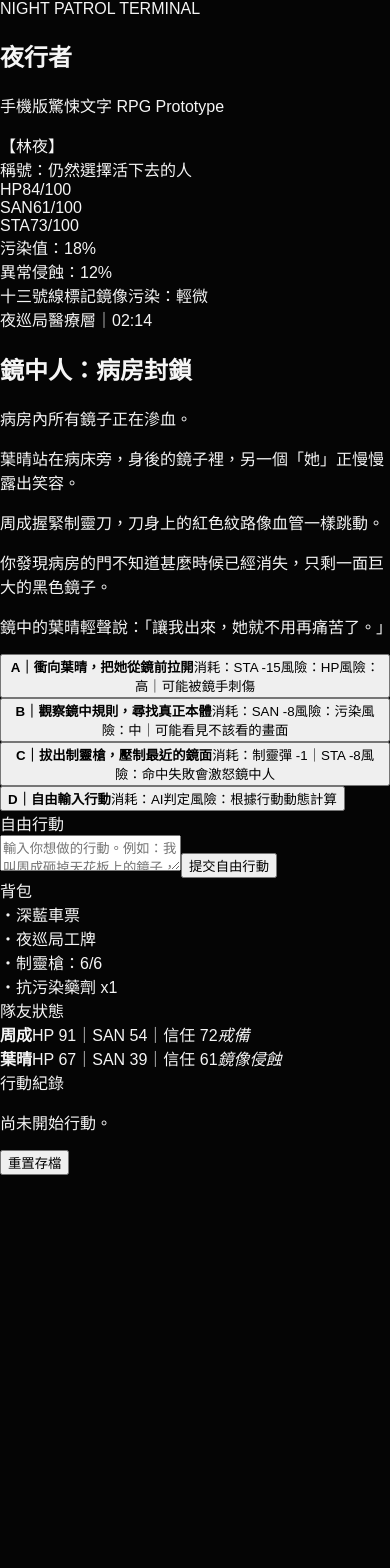
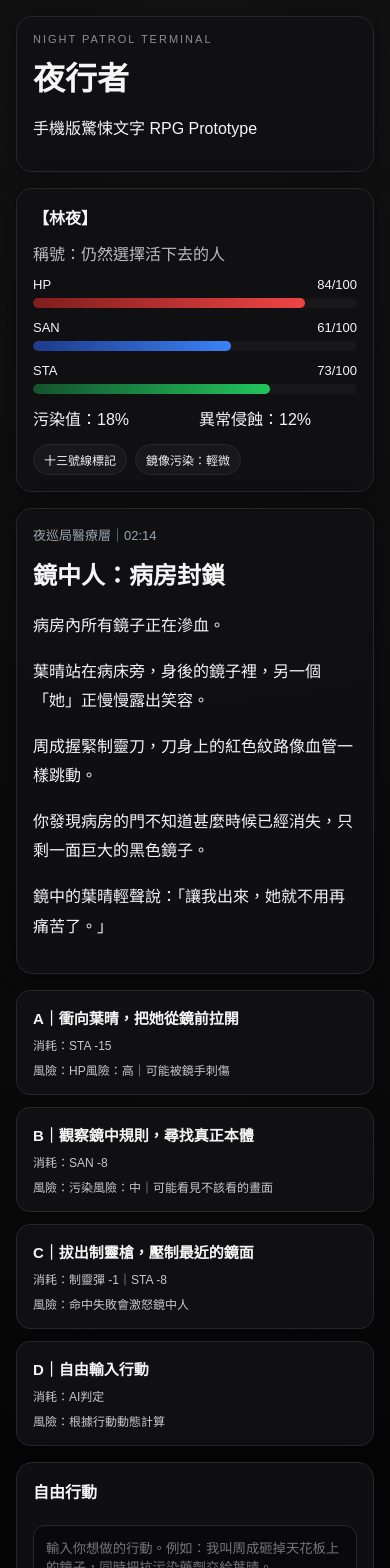
Before and after one commit to chiholung-cmd/nightwalker-rpg-web, a Next.js app: page / in a window 390 px wide. Shown: the top 1568 px of the page. Before the commit the page ends 1175 px from the top, so only its background shows below. Built offline with nearby package versions, Linux system fonts and the light colour scheme.

Commit message:
Upgrade mobile horror RPG UI styling

```diff
--- a/app/globals.css
+++ b/app/globals.css
@@ -10,6 +10,7 @@ body {
   margin: 0;
   color: #f5f5f5;
   font-family: Arial, Helvetica, sans-serif;
+  background: radial-gradient(circle at top, #131313 0%, #050505 60%);
 }
 
 button {
@@ -19,7 +20,206 @@ button {
 
 button:hover {
   transform: scale(1.01);
-  border-color: #3f3f46;
+}
+
+textarea {
+  width: 100%;
+  min-height: 110px;
+  background: #09090b;
+  border: 1px solid #27272a;
+  color: #f5f5f5;
+  border-radius: 12px;
+  padding: 12px;
+  resize: vertical;
+  margin-top: 10px;
+}
+
+.page-shell {
+  min-height: 100vh;
+  padding: 16px;
+}
+
+.game-frame {
+  max-width: 520px;
+  margin: 0 auto;
+  display: flex;
+  flex-direction: column;
+  gap: 16px;
+}
+
+.title-card,
+.status-card,
+.story-card,
+.free-card,
+.history-card,
+.mini-panel {
+  background: rgba(16, 16, 18, 0.96);
+  border: 1px solid #27272a;
+  border-radius: 16px;
+  padding: 16px;
+  box-shadow: 0 0 24px rgba(0,0,0,0.35);
+}
+
+.title-card h1 {
+  margin: 8px 0;
+  font-size: 32px;
+}
+
+.eyebrow {
+  font-size: 11px;
+  letter-spacing: 2px;
+  opacity: 0.55;
+}
+
+.section-title {
+  font-weight: bold;
+  margin-bottom: 12px;
+}
+
+.title-line {
+  opacity: 0.75;
+  margin-bottom: 12px;
+}
+
+.stat-grid {
+  display: grid;
+  grid-template-columns: 1fr 1fr;
+  gap: 8px;
+  margin-top: 12px;
+}
+
+.stat-bar-wrap {
+  margin-bottom: 12px;
+}
+
+.stat-bar-head {
+  display: flex;
+  justify-content: space-between;
+  margin-bottom: 6px;
+  font-size: 13px;
+}
+
+.stat-bar-bg {
+  height: 10px;
+  border-radius: 999px;
+  background: #18181b;
+  overflow: hidden;
+}
+
+.stat-bar-fill {
+  height: 100%;
+  border-radius: 999px;
+}
+
+.stat-bar-fill.red {
+  background: linear-gradient(90deg, #7f1d1d, #ef4444);
+}
+
+.stat-bar-fill.blue {
+  background: linear-gradient(90deg, #1e3a8a, #3b82f6);
+}
+
+.stat-bar-fill.green {
+  background: linear-gradient(90deg, #14532d, #22c55e);
+}
+
+.tag-row {
+  display: flex;
+  flex-wrap: wrap;
+  gap: 8px;
+  margin-top: 14px;
+}
+
+.tag {
+  background: #18181b;
+  border: 1px solid #27272a;
+  padding: 6px 10px;
+  border-radius: 999px;
+  font-size: 12px;
+}
+
+.location-line {
+  color: #9ca3af;
+  margin-bottom: 12px;
+  font-size: 13px;
+}
+
+.story-card h2 {
+  margin-top: 0;
+}
+
+.story-card p {
+  line-height: 1.85;
+}
+
+.choice-list {
+  display: flex;
+  flex-direction: column;
+  gap: 12px;
+}
+
+.choice-button {
+  background: #101014;
+  border: 1px solid #27272a;
+  color: #f5f5f5;
+  border-radius: 14px;
+  padding: 16px;
+  display: flex;
+  flex-direction: column;
+  align-items: flex-start;
+  gap: 8px;
+}
+
+.choice-button strong {
+  font-size: 15px;
+}
+
+.choice-button span {
+  font-size: 12px;
+  opacity: 0.8;
+}
+
+.primary-button,
+.reset-button {
+  width: 100%;
+  border: none;
+  border-radius: 12px;
+  padding: 14px;
+  margin-top: 12px;
+  color: white;
+}
+
+.primary-button {
+  background: linear-gradient(90deg, #7f1d1d, #991b1b);
+}
+
+.reset-button {
+  background: #27272a;
+}
+
+.info-grid {
+  display: grid;
+  grid-template-columns: 1fr;
+  gap: 16px;
+}
+
+.npc-row {
+  display: flex;
+  flex-direction: column;
+  gap: 4px;
+  padding-bottom: 10px;
+  margin-bottom: 10px;
+  border-bottom: 1px solid #18181b;
+}
+
+.npc-row em {
+  color: #f87171;
+  font-style: normal;
+}
+
+.history-card p {
+  opacity: 0.8;
+  font-size: 13px;
 }
 
 ::-webkit-scrollbar {
```
